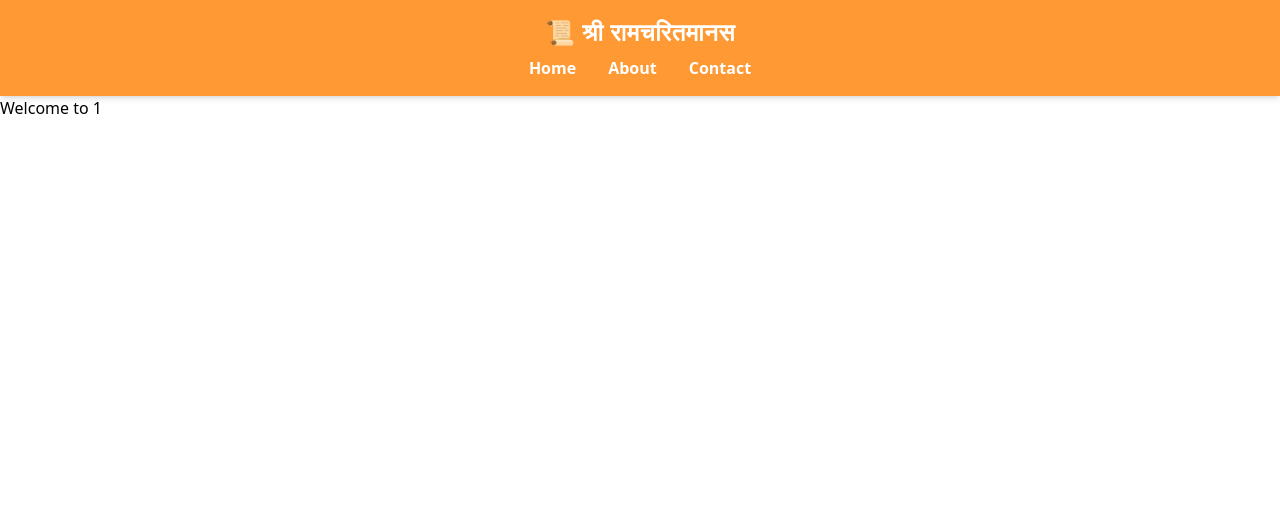
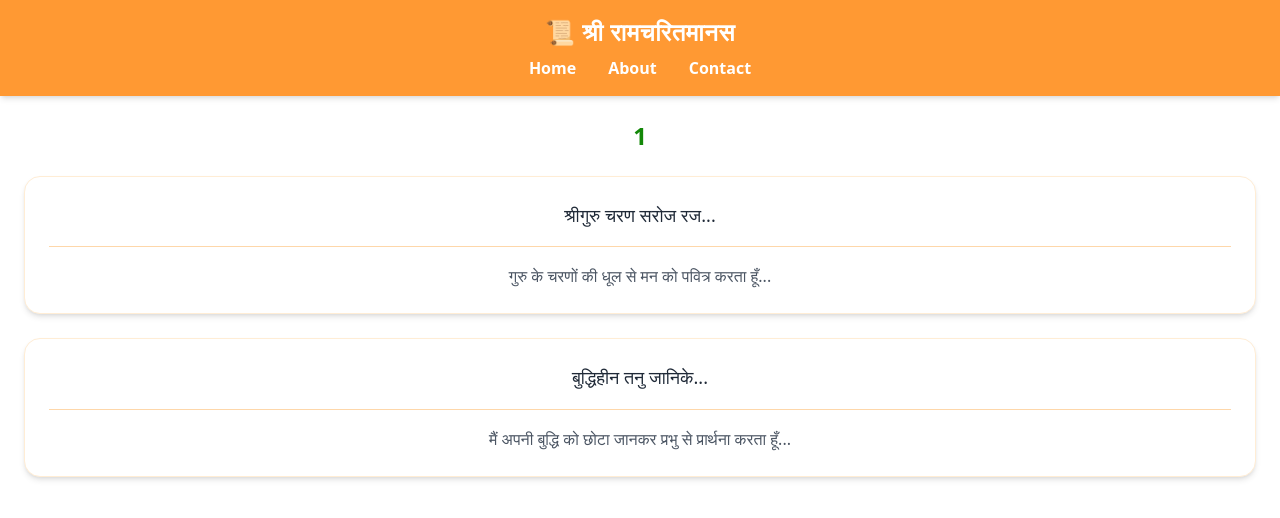
Before and after one commit to developmenttalkies-a11y/ramayan, a React (Vite) app: page /kand/1 in a window 1280 px wide. Shown: the top 518 px of the page. Built offline with nearby package versions, Linux system fonts and the light colour scheme.

Commit message:
added KandPage

```diff
--- /dev/null
+++ b/src/components/DohaCard.jsx
@@ -0,0 +1,20 @@
+export default function DohaCard({doha,arth}) {
+
+return(
+    <div className="bg-white p-6 rounded-2xl shadow-md mb-6 border border-orange-100">
+    <p className="text-lg text-gray-800 font-medium leading-relaxed">
+        {doha}
+      </p>
+
+          {/* Divider */}
+      <div className="my-4 border-t border-orange-200"></div>
+
+      {/* Arth */}
+      <p className="text-gray-600 leading-relaxed">
+        {arth}
+      </p>
+
+    </div>
+);
+
+}
--- a/src/pages/KandPage.jsx
+++ b/src/pages/KandPage.jsx
@@ -1,13 +1,38 @@
 import {useParams} from "react-router-dom";
+import DohaCard from "../components/DohaCard";
 export default function KandPage() {
 
     const {name}=useParams();
 
+    // temporary static data
+
+    const dohas=[
+        {
+            id:1,
+            doha:"श्रीगुरु चरण सरोज रज...",
+            arth:"गुरु के चरणों की धूल से मन को पवित्र करता हूँ..."
+        },
+
+         {
+      id: 2,
+      doha: "बुद्धिहीन तनु जानिके...",
+      arth: "मैं अपनी बुद्धि को छोटा जानकर प्रभु से प्रार्थना करता हूँ..."
+        },
+
+    ];
+
     return (
 
         <div
-        className="">
-            Welcome to {name}
+        className="p-6">
+            <h2 className="text-2xl font-bold text-secondary mb-6 text-center">
+                {name}
+            </h2>
+            <div className="text-center">
+            {dohas.map((d)=>(
+                <DohaCard key={d.id} doha={d.doha} arth={d.arth} />
+            ))}
+            </div>
         </div>
 
     );
```
